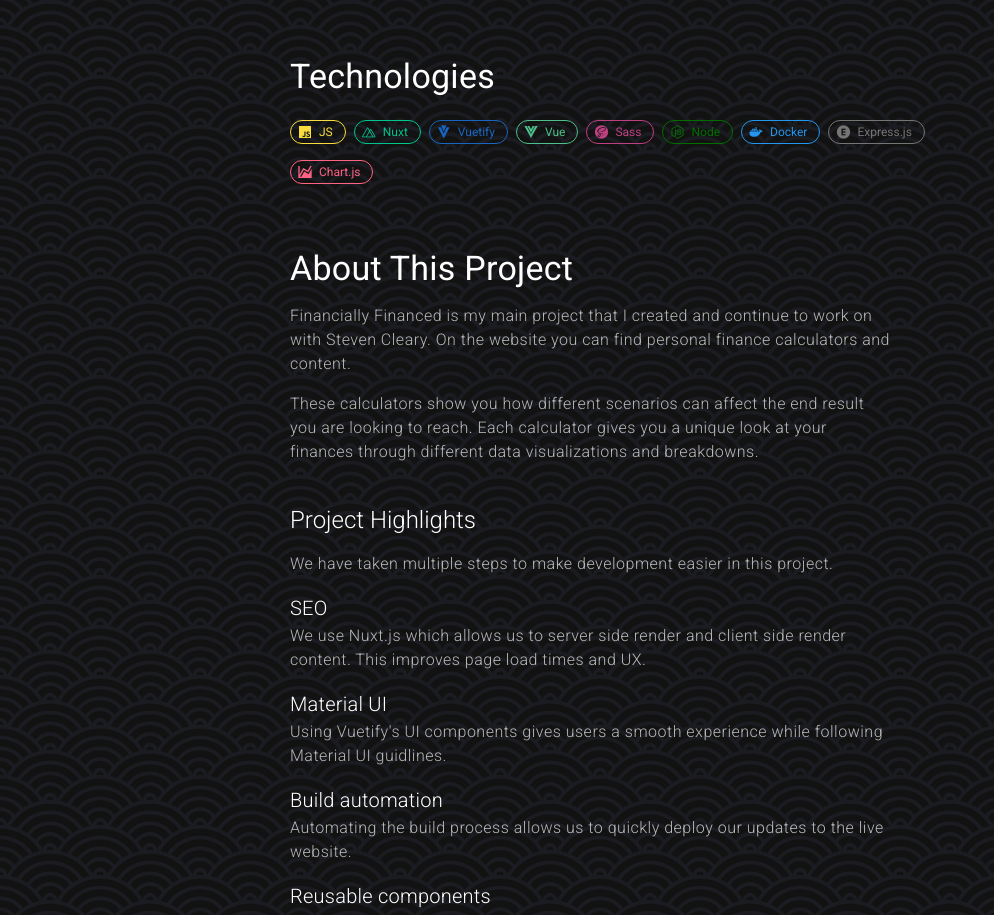
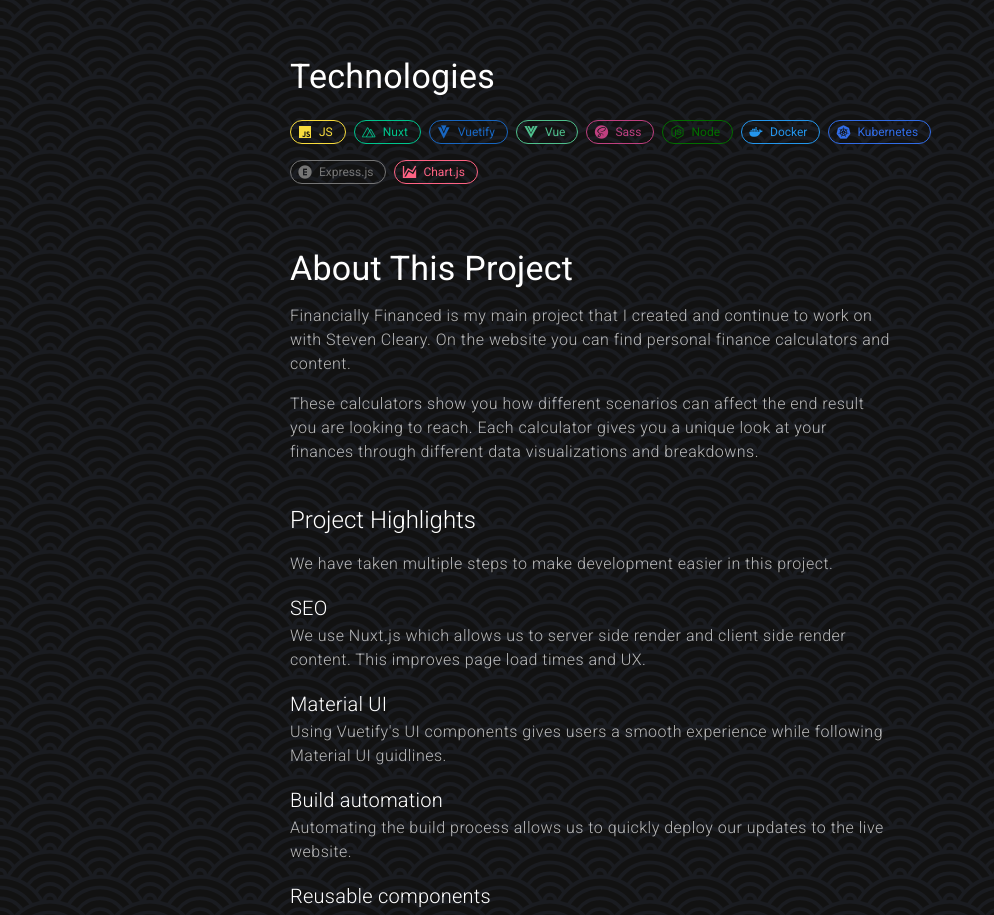
Before and after one commit to ahuff1315/anastasia-huff, a Nuxt app: page /financially-financed in a window 1280 px wide. Shown: the part 900-1815 px from the top of the page, without its empty margins (0-994 px from the left). Built offline with nearby package versions, Linux system fonts and the light colour scheme.

Commit message:
add kubernetes chip to financially financed

```diff
--- a/components/main-project.vue
+++ b/components/main-project.vue
@@ -77,6 +77,7 @@
         'Sass',
         'Node',
         'Docker',
+        'Kubernetes',
         'Express.js',
         'Chart.js',
       ],
--- a/pages/financially-financed.vue
+++ b/pages/financially-financed.vue
@@ -167,6 +167,7 @@
         'Sass',
         'Node',
         'Docker',
+        'Kubernetes',
         'Express.js',
         'Chart.js',
       ],
```
